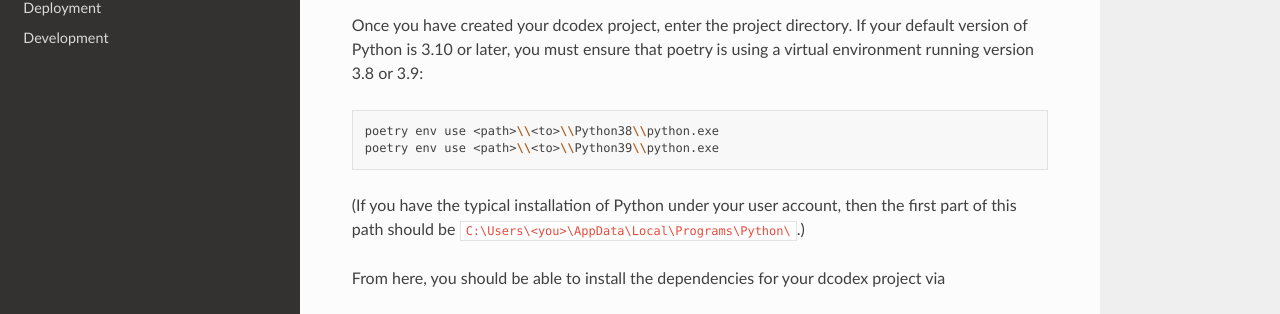
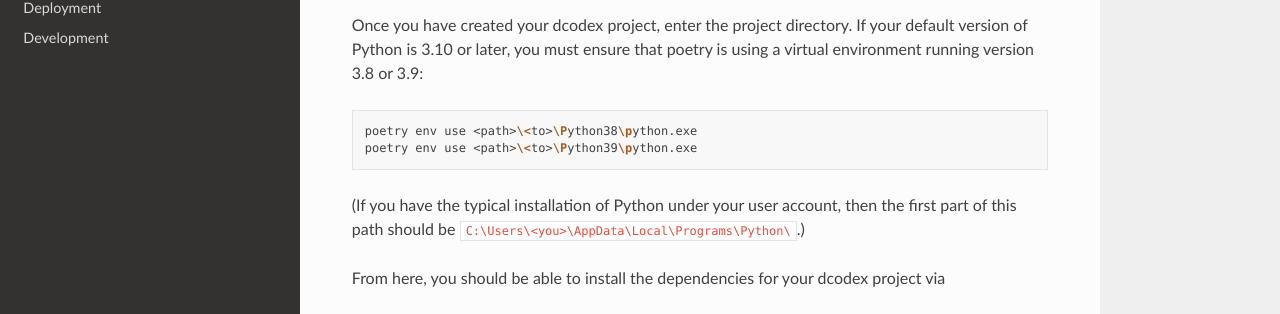
Before and after one commit to rbturnbull/dcodex, a Sphinx documentation site: the page built from docs/dependencies.rst, in a window 1280 px wide and 900 px high, scrolled down 992 px. Shown: the part 353-667 px from the top of the window. Built offline with Sphinx 7.4.7 and the Read the Docs theme 2.0.0, drawn with Linux system fonts in a browser that asks for light colours.

Commit message:
Fixed backslashes in Windows installation instructions (I think)

```diff
--- a/docs/dependencies.rst
+++ b/docs/dependencies.rst
@@ -62,8 +62,8 @@ If your default version of Python is 3.10 or later, you must ensure that poetry
 
 .. code-block:: bash
 
-    poetry env use <path>\\<to>\\Python38\\python.exe
-    poetry env use <path>\\<to>\\Python39\\python.exe
+    poetry env use <path>\<to>\Python38\python.exe
+    poetry env use <path>\<to>\Python39\python.exe
 
 (If you have the typical installation of Python under your user account, then the first part of this path should be ``C:\Users\<you>\AppData\Local\Programs\Python\``.)
 
```
